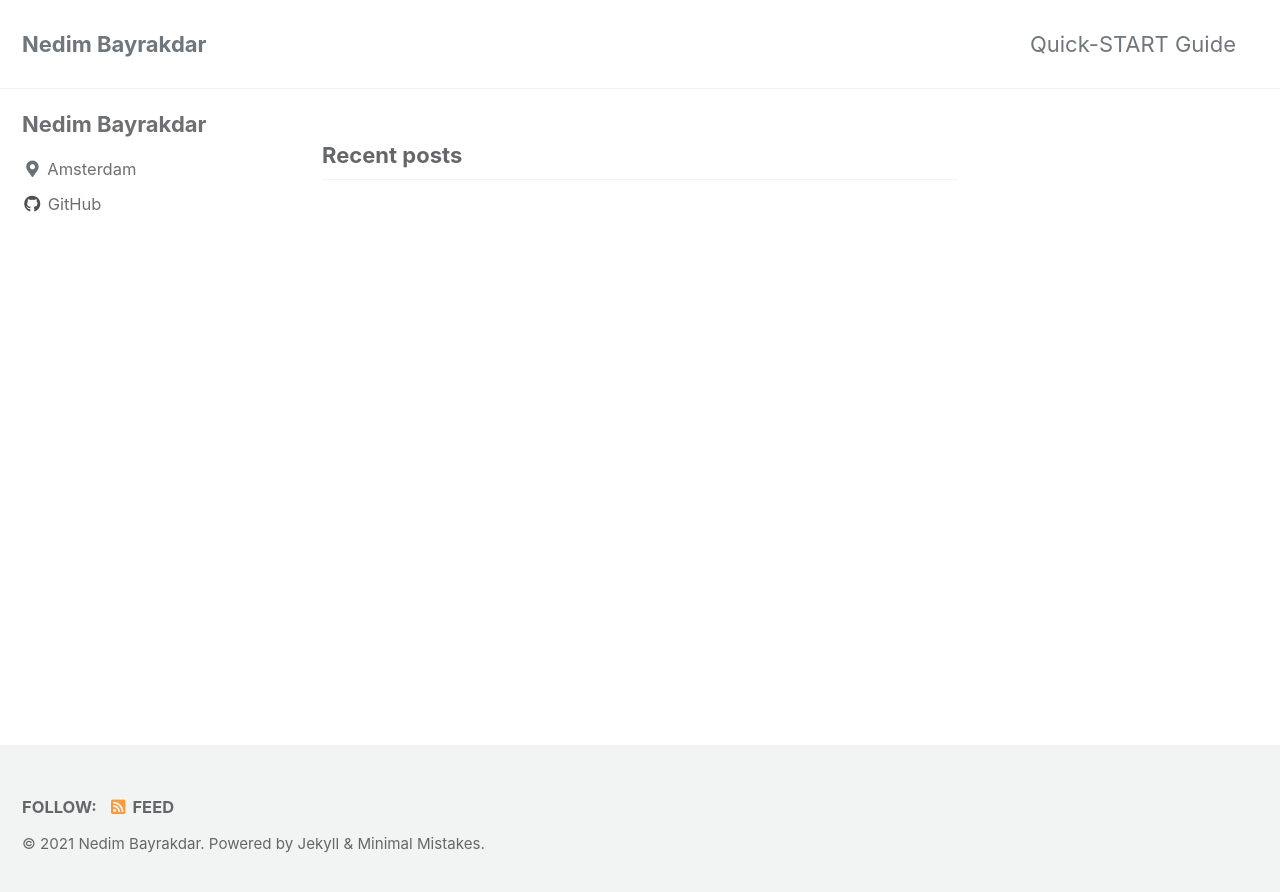
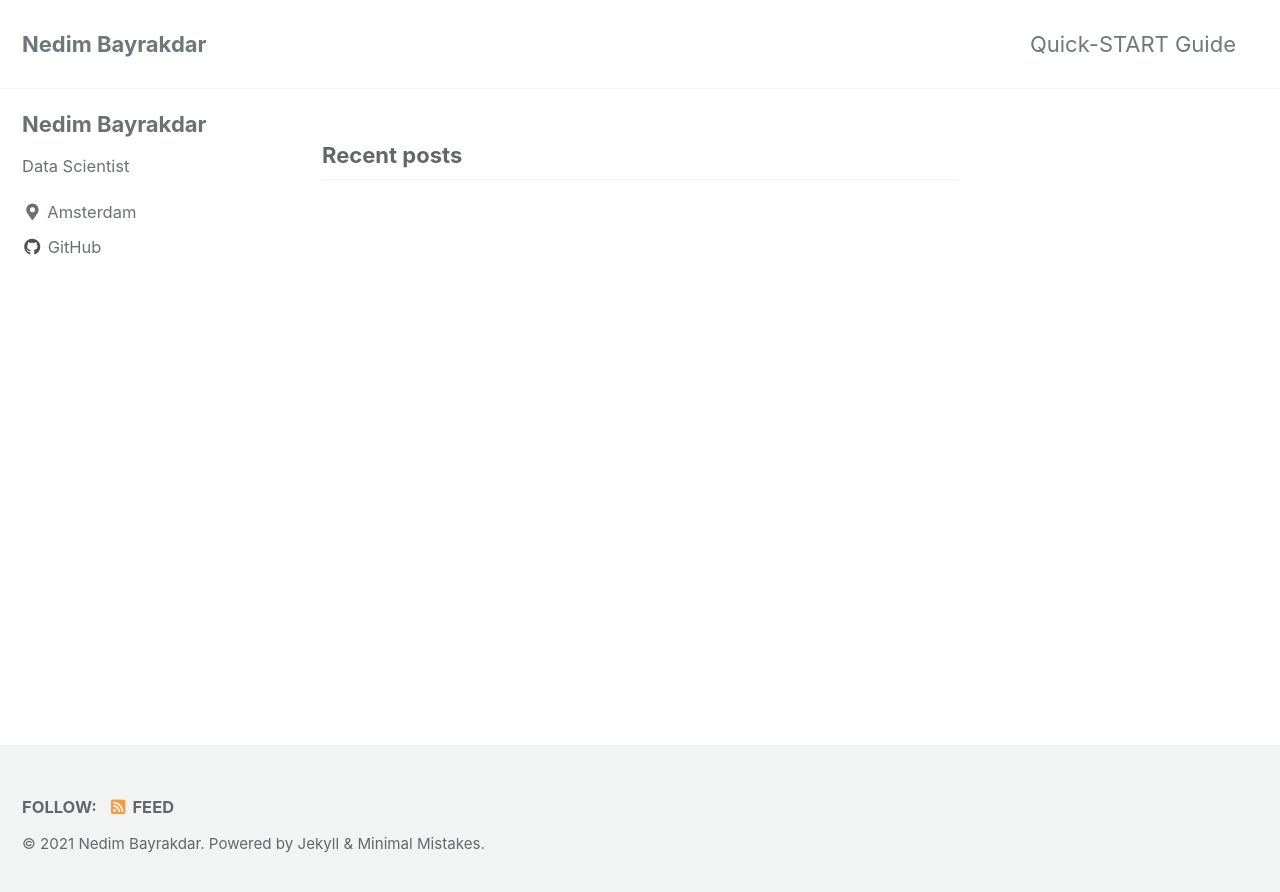
Before and after one commit to NedimBayrakdar/NedimBayrakdar.github.io, a Jekyll site: the page built from index.html, in a window 1280 px wide. Shown: the top 892 px of the page. Built offline with Jekyll 4.4.1, drawn with Linux system fonts in a browser that asks for light colours; cached includes are drawn as plain includes; the list of posts is cut into pages by our own code.

Commit message:
Add short bio: Data SCientist

```diff
--- a/_config.yml
+++ b/_config.yml
@@ -96,7 +96,7 @@ analytics:
 author:
   name             : "Nedim Bayrakdar"
   avatar           : # path of avatar image, e.g. "/assets/images/bio-photo.jpg"
-  bio              : ""
+  bio              : "Data Scientist"
   location         : "Amsterdam"
   email            :
   links:
```
